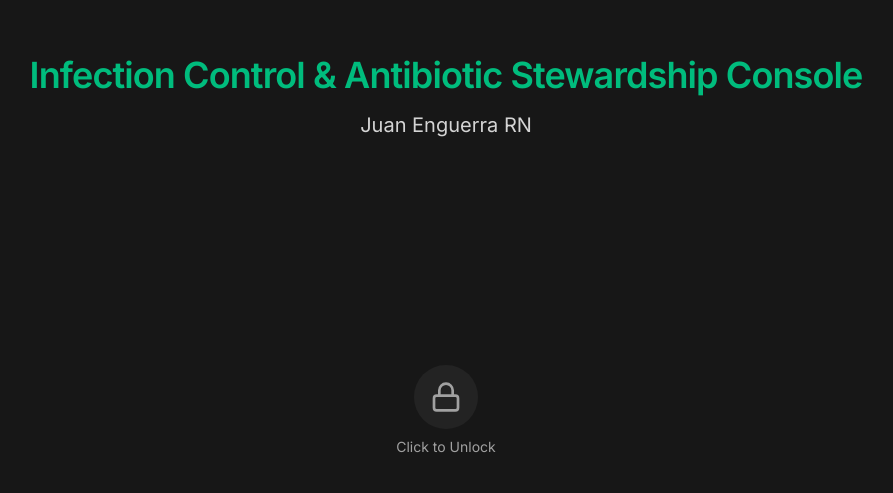
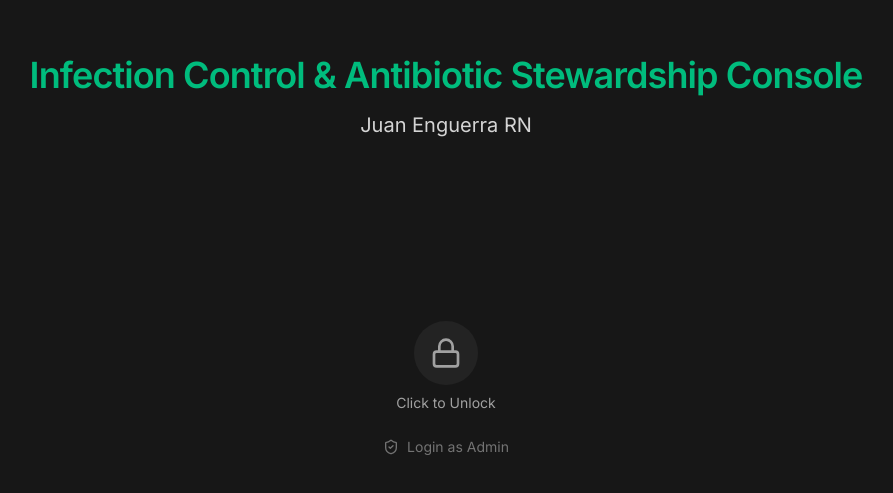
Before and after one commit to juanenguerra-cmd/ic-abt-console, a React (Vite) app: page / in a window 1280 px wide. Shown: the part 303-796 px from the top of the page, without its empty margins (194-1087 px from the left). Built offline with nearby package versions, Linux system fonts and the light colour scheme.

Commit message:
Add Admin login with password on lock screen and show role in header
Co-authored-by: juanenguerra-cmd <248234598+juanenguerra-cmd@users.noreply.github.com>

```diff
--- a/src/app/App.tsx
+++ b/src/app/App.tsx
@@ -47,7 +47,8 @@ import {
   Database,
   Map,
   Activity,
-  BookOpen
+  BookOpen,
+  ShieldCheck
 } from "lucide-react";
 import { motion, AnimatePresence } from "motion/react";
 
@@ -115,7 +116,7 @@ const AppShell = () => {
   const { db } = useDatabase();
   const { activeFacilityId, setActiveFacilityId, store } = useFacilityData();
   const { notifications } = useNotifications();
-  const { can, role } = useRole();
+  const { can, role, setRole } = useRole();
   const [isMobileMenuOpen, setIsMobileMenuOpen] = React.useState(false);
   const [isFacilitySwitcherOpen, setIsFacilitySwitcherOpen] = React.useState(false);
   const facilitySwitcherRef = React.useRef<HTMLDivElement>(null);
@@ -200,7 +201,19 @@ const AppShell = () => {
   }
 
   if (isLocked) {
-    return <LockScreen onUnlock={() => setIsLocked(false)} />;
+    return (
+      <LockScreen
+        onUnlock={() => setIsLocked(false)}
+        onAdminLogin={(password) => {
+          if (password === "120316") {
+            setRole('Admin');
+            setIsLocked(false);
+            return true;
+          }
+          return false;
+        }}
+      />
+    );
   }
 
   return (
@@ -289,10 +302,17 @@ const AppShell = () => {
             </button>
           )}
 
-          <div className="h-8 w-8 rounded-full bg-neutral-200 flex items-center justify-center text-neutral-500 font-medium text-sm" aria-label={`Current user: ${activeFacility?.auditorName || "Unknown"}`}>
-            {activeFacility?.auditorName
+          <div
+            className="h-8 px-2 rounded-full bg-neutral-200 flex items-center justify-center text-neutral-700 font-medium text-xs gap-1.5"
+            aria-label={`Current user: ${role}`}
+            title={`Logged in as ${role}`}
+          >
+            {role === 'Admin' && <ShieldCheck className="w-3 h-3 text-indigo-600" aria-hidden="true" />}
+            <span>{activeFacility?.auditorName
               ? activeFacility.auditorName.trim().split(/\s+/).filter(w => w.length > 0).slice(0, 2).map(w => w[0].toUpperCase()).join("")
-              : "?"}
+              : "?"}</span>
+            <span className="text-neutral-500">·</span>
+            <span className="text-indigo-700 font-semibold">{role}</span>
           </div>
         </div>
       </header>
--- a/src/app/LockScreen.tsx
+++ b/src/app/LockScreen.tsx
@@ -1,18 +1,33 @@
-import React from 'react';
-import { Lock } from 'lucide-react';
+import React, { useState } from 'react';
+import { Lock, ShieldCheck } from 'lucide-react';
 
 interface LockScreenProps {
   onUnlock: () => void;
+  onAdminLogin: (password: string) => boolean;
 }
 
-export const LockScreen: React.FC<LockScreenProps> = ({ onUnlock }) => {
+export const LockScreen: React.FC<LockScreenProps> = ({ onUnlock, onAdminLogin }) => {
+  const [showAdminForm, setShowAdminForm] = useState(false);
+  const [password, setPassword] = useState('');
+  const [error, setError] = useState('');
+
+  const handleAdminSubmit = (e: React.FormEvent) => {
+    e.preventDefault();
+    const success = onAdminLogin(password);
+    if (!success) {
+      setError('Incorrect password. Please try again.');
+      setPassword('');
+    }
+  };
+
   return (
     <div className="fixed inset-0 bg-neutral-900 flex flex-col items-center justify-center text-white z-50">
       <div className="text-center space-y-4">
         <h1 className="text-4xl font-bold tracking-tight text-emerald-500">Infection Control & Antibiotic Stewardship Console</h1>
         <p className="text-xl text-neutral-300">Juan Enguerra RN</p>
       </div>
-      <div className="absolute bottom-10">
+
+      <div className="absolute bottom-10 flex flex-col items-center gap-6">
         <button
           onClick={onUnlock}
           className="flex flex-col items-center text-neutral-400 hover:text-white transition-colors group"
@@ -23,6 +38,50 @@ export const LockScreen: React.FC<LockScreenProps> = ({ onUnlock }) => {
           </div>
           <span className="mt-2 text-sm">Click to Unlock</span>
         </button>
+
+        {!showAdminForm ? (
+          <button
+            onClick={() => setShowAdminForm(true)}
+            className="flex items-center gap-2 text-sm text-neutral-500 hover:text-emerald-400 transition-colors"
+            data-testid="admin-login-toggle"
+          >
+            <ShieldCheck className="w-4 h-4" />
+            Login as Admin
+          </button>
+        ) : (
+          <form onSubmit={handleAdminSubmit} className="flex flex-col items-center gap-3 w-64" data-testid="admin-login-form">
+            <div className="flex items-center gap-2 text-emerald-400 text-sm font-medium">
+              <ShieldCheck className="w-4 h-4" />
+              Admin Login
+            </div>
+            <input
+              type="password"
+              value={password}
+              onChange={e => { setPassword(e.target.value); setError(''); }}
+              placeholder="Enter admin password"
+              autoFocus
+              className="w-full px-4 py-2 rounded-md bg-white/10 border border-white/20 text-white placeholder-neutral-500 text-sm focus:outline-none focus:border-emerald-500"
+              data-testid="admin-password-input"
+            />
+            {error && <p className="text-red-400 text-xs">{error}</p>}
+            <div className="flex gap-3 w-full">
+              <button
+                type="button"
+                onClick={() => { setShowAdminForm(false); setPassword(''); setError(''); }}
+                className="flex-1 py-2 rounded-md border border-white/20 text-neutral-400 text-sm hover:bg-white/5 transition-colors"
+              >
+                Cancel
+              </button>
+              <button
+                type="submit"
+                className="flex-1 py-2 rounded-md bg-emerald-600 hover:bg-emerald-700 text-white text-sm font-medium transition-colors"
+                data-testid="admin-login-submit"
+              >
+                Login
+              </button>
+            </div>
+          </form>
+        )}
       </div>
     </div>
   );
```
